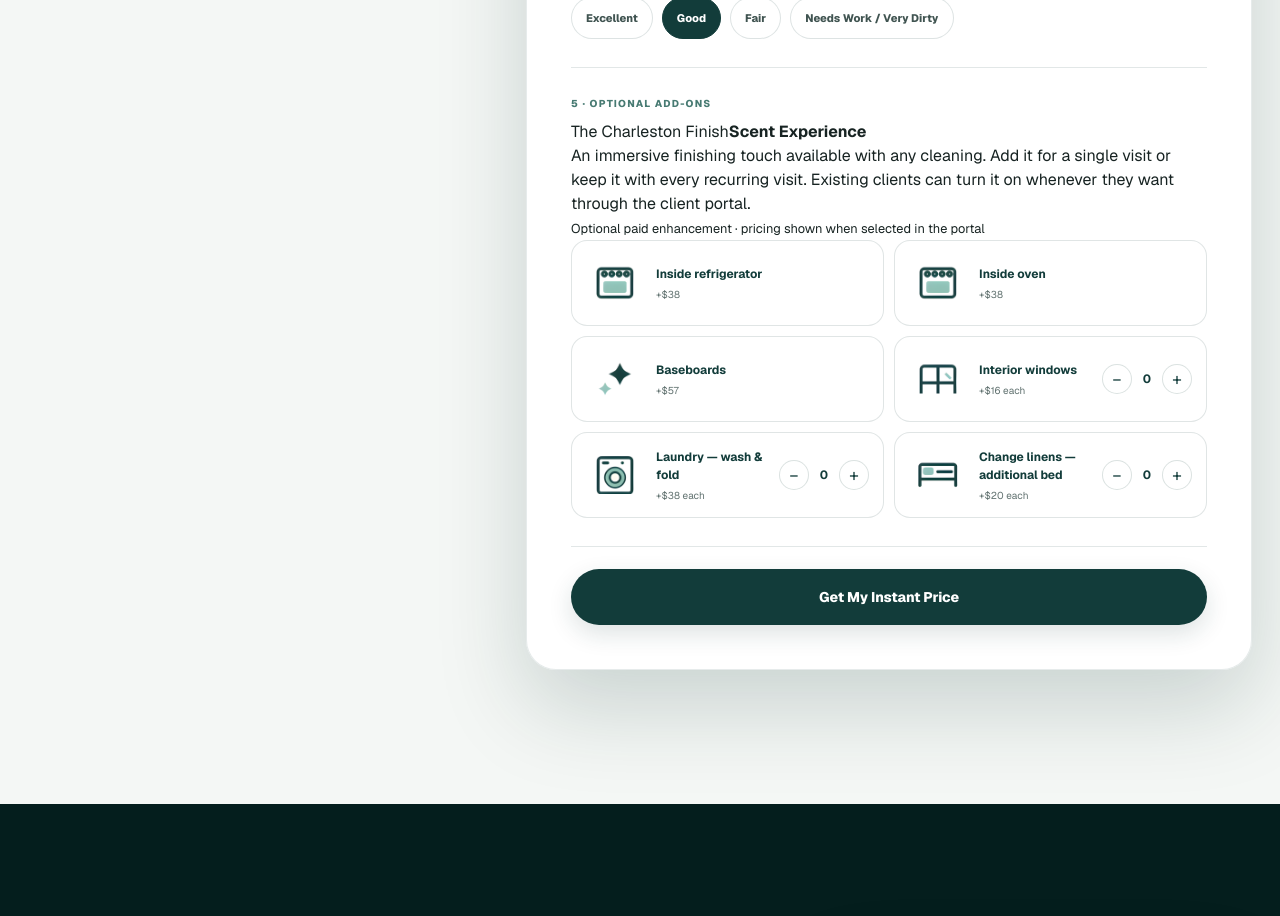
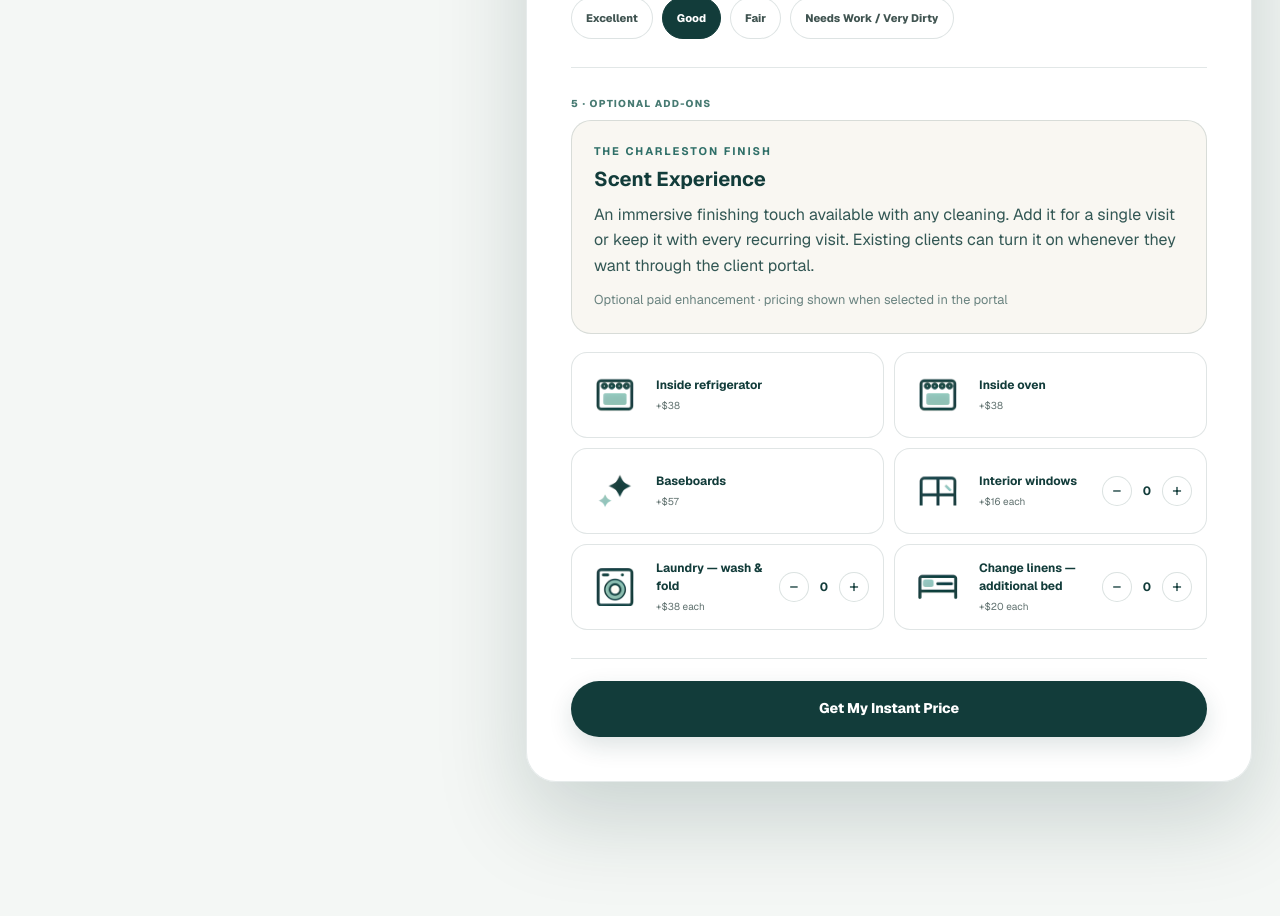
Before and after one commit to christophercompton843/charleston-clean-routine, a Next.js app: page / in a window 1280 px wide. Shown: the part 5420-6336 px from the top of the page. Built offline with nearby package versions, Linux system fonts and the light colour scheme.

Commit message:
Style Charleston Finish scent experience option

```diff
--- a/app/globals.css
+++ b/app/globals.css
@@ -1831,3 +1831,35 @@ footer { padding: 72px max(28px, calc((100vw - 1320px) / 2)) 32px; background: v
 .estimator-founding-note {
   margin-top: 16px;
 }
+
+
+.scent-experience-option {
+  margin-bottom: 18px;
+  padding: 22px;
+  border: 1px solid rgba(18, 60, 58, .14);
+  border-radius: 20px;
+  background: rgba(247, 244, 238, .72);
+}
+.scent-experience-option > span {
+  display: block;
+  margin-bottom: 4px;
+  color: #2f6f68;
+  font-size: 11px;
+  font-weight: 700;
+  letter-spacing: .18em;
+  text-transform: uppercase;
+}
+.scent-experience-option strong {
+  display: block;
+  margin-bottom: 8px;
+  color: #123c3a;
+  font-size: 20px;
+}
+.scent-experience-option p {
+  margin: 0 0 8px;
+  color: rgba(18, 60, 58, .86);
+  line-height: 1.6;
+}
+.scent-experience-option small {
+  color: rgba(18, 60, 58, .62);
+}
```
